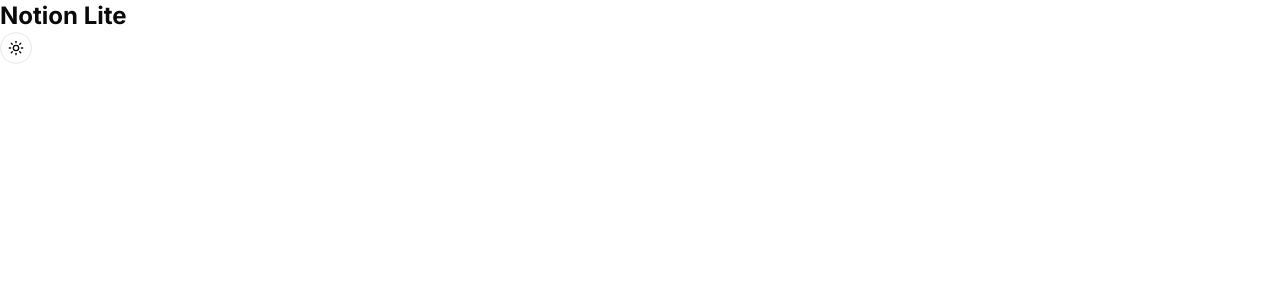
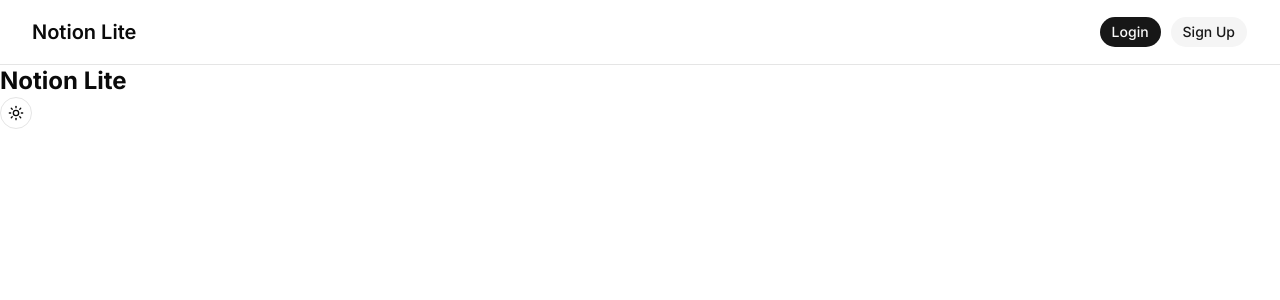
Before and after one commit to ishantbh/notion-lite, a Next.js app: page / in a window 1280 px wide. Shown: the top 300 px of the page. Built offline with nearby package versions, Linux system fonts and the light colour scheme.

Commit message:
add header

```diff
--- a/app/layout.tsx
+++ b/app/layout.tsx
@@ -3,6 +3,7 @@
 import './globals.css'
 import { cn } from '@/lib/utils'
 import { ThemeProvider } from '@/providers/theme/theme-provider'
+import { Header } from '@/components/header'
 
 const inter = Inter({ subsets: ['latin'], variable: '--font-sans' })
 
@@ -38,7 +39,9 @@
           enableSystem
           disableTransitionOnChange
         >
-          {children}
+          <Header />
+
+          <main>{children}</main>
         </ThemeProvider>
       </body>
     </html>
--- /dev/null
+++ b/components/header.tsx
@@ -0,0 +1,59 @@
+import { ThemeToggle } from '@/components/theme/theme-toggle'
+import { Button } from '@/components/ui/button'
+import { LogOutIcon } from 'lucide-react'
+import Link from 'next/link'
+
+export function Header() {
+  const isAuthenticated = false
+
+  return (
+    <header className='border-b'>
+      <div className='w-full max-w-7xl mx-auto px-4 sm:px-6 lg:px-8 py-4'>
+        <div className='flex items-center justify-between gap-4'>
+          <Link href='/' className='block text-lg sm:text-xl font-semibold'>
+            Notion Lite
+          </Link>
+
+          <nav>
+            <ul className='flex items-center gap-2'>
+              {isAuthenticated ? (
+                <>
+                  <li>
+                    <Button variant='link' asChild>
+                      <Link href='/dashboard'>Dashboard</Link>
+                    </Button>
+                  </li>
+
+                  <li>
+                    <ThemeToggle />
+                  </li>
+
+                  <li>
+                    <Button variant='destructive' size='icon'>
+                      <LogOutIcon className='size-4' />
+                      <span className='sr-only'>Logout</span>
+                    </Button>
+                  </li>
+                </>
+              ) : (
+                <>
+                  <li>
+                    <Button asChild>
+                      <Link href='/login'>Login</Link>
+                    </Button>
+                  </li>
+
+                  <li className='hidden sm:block'>
+                    <Button variant='secondary' asChild>
+                      <Link href='/sign-up'>Sign Up</Link>
+                    </Button>
+                  </li>
+                </>
+              )}
+            </ul>
+          </nav>
+        </div>
+      </div>
+    </header>
+  )
+}
```
